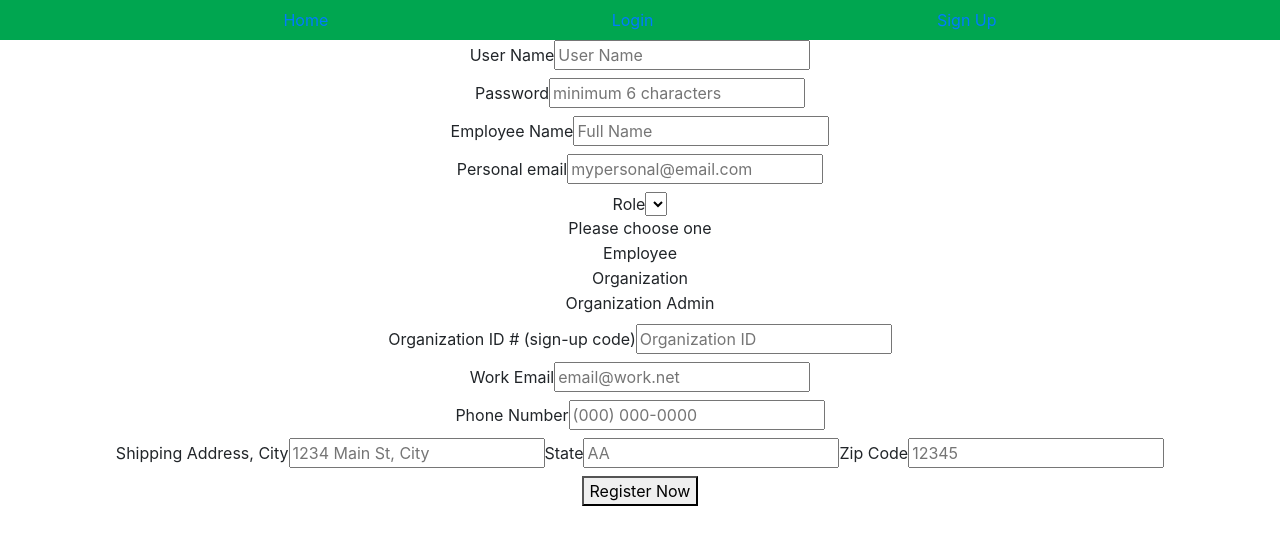
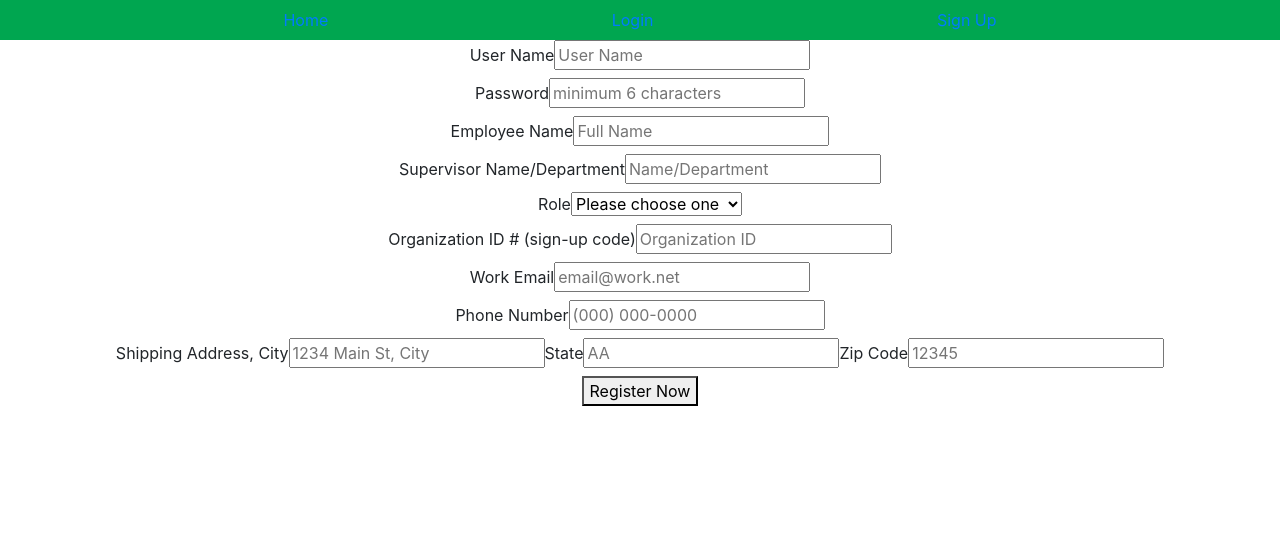
Before and after one commit to Build-Week-Snackify/Front-End, a React (Create React App) app in the folder snackify/: page /SarahSnackList in a window 1280 px wide. Shown: the top 544 px of the page. Built offline with nearby package versions, Linux system fonts and the light colour scheme.

Commit message:
fixed register forms, successful registration

```diff
--- a/snackify/src/Components/RegisterEmp.js
+++ b/snackify/src/Components/RegisterEmp.js
@@ -33,18 +33,19 @@ const RegisterFormEmp = ({values, errors, status }) => {
         </label>
       </div>
       <div>
-        <label>Personal email
-        <Field type="text" name="contactPerson" placeholder="mypersonal@email.com" />
+        <label>Supervisor Name/Department
+        <Field type="text" name="contactPerson" placeholder="Name/Department" />
         <div>{errors.contactPerson}</div>
         </label>
       </div>
       <div>
       <label>Role
-        <Field as="select" name="role" />
+        <Field as="select" name="role">
           <option value="none">Please choose one</option>
-          <option value="Employee">Employee</option>
-          <option value="Organization">Organization</option>
-          <option value="Organization Admin">Organization Admin</option>
+          <option value="employee">Employee</option>
+          <option value="organization">Organization</option>
+          <option value="orgAdmins">Organization Admin</option>
+        </Field>
         <div>{errors.role}</div>
         </label>
       </div>
@@ -114,11 +115,11 @@ const FormikRegisterFormEmp = withFormik({
     email: Yup.string().required("Valid email required"),
     phoneNumber: Yup.string().required("Valid phone number required"),
     streetAddress: Yup.string().required("Please enter valid address"),
-    city: Yup.string().required("City Required"),
     state: Yup.string().required("Two letter state"),
     zipcode: Yup.string().required("Valid zip code required"),
   }),//ends validation
   handleSubmit(values, {setStatus}) {
+    console.log(values)
     axios
     .post("https://snackify7.herokuapp.com/auth/register/employee", values)
     .then(response => {
--- a/snackify/src/Components/RegisterOrg.js
+++ b/snackify/src/Components/RegisterOrg.js
@@ -34,11 +34,12 @@ const RegisterFormOrg = ({values, errors, status }) => {
       </div>
       <div>
         <label>Role
-        <Field as="select" name="role" />
+        <Field as="select" name="role">
           <option value="none">Please choose one</option>
-          <option value="Employee">Employee</option>
-          <option value="Organization">Organization</option>
-          <option value="Organization Admin">Organization Admin</option>
+          <option value="employee">Employee</option>
+          <option value="organization">Organization</option>
+          <option value="orgAdmins">Organization Admin</option>
+        </Field>
         <div>{errors.role}</div>
         </label>
       </div>
```
